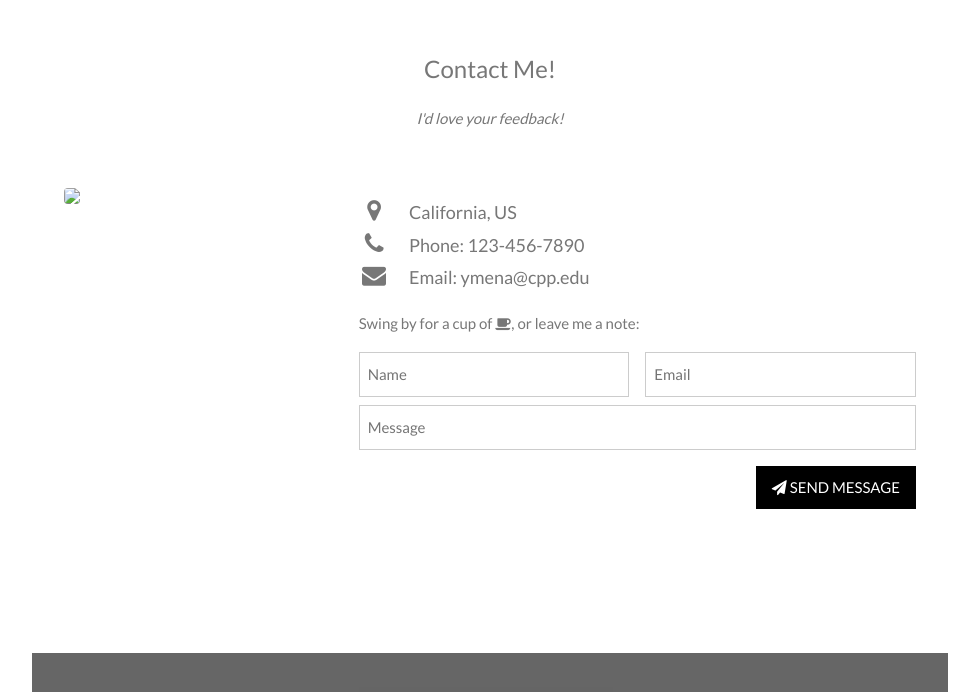
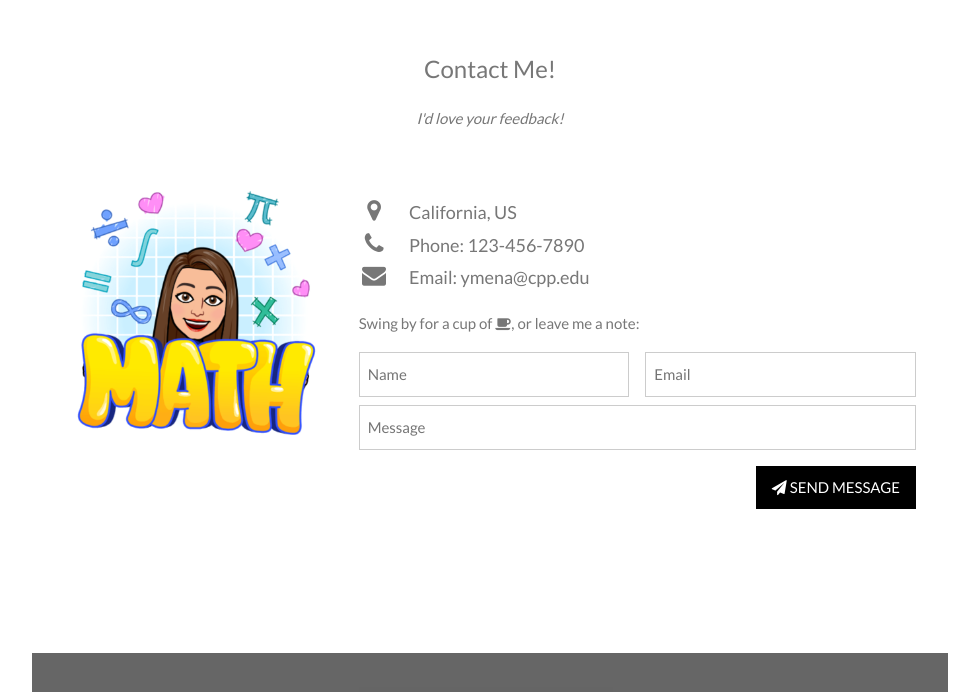
Before and after one commit to sheyaa/sheyaa.github.io, a plain HTML site: page index.html in a window 1280 px wide. Shown: the part 2108-2800 px from the top of the page, without its empty margins (150-1129 px from the left). Drawn offline with nearby package versions, Linux system fonts and the light colour scheme.

Commit message:
added second photo

```diff
--- a/index.html
+++ b/index.html
@@ -161,7 +161,7 @@ body, html {
 
   <div class="w3-row w3-padding-32 w3-section">
     <div class="w3-col m4 w3-container">
-      <img src="/w3images/map.jpg" class="w3-image w3-round" style="width:100%">
+      <img src="IMG_5597.PNG" class="w3-image w3-round" style="width:100%">
     </div>
     <div class="w3-col m8 w3-panel">
       <div class="w3-large w3-margin-bottom">
```
Also changed, not shown: IMG_5597.PNG (added).
